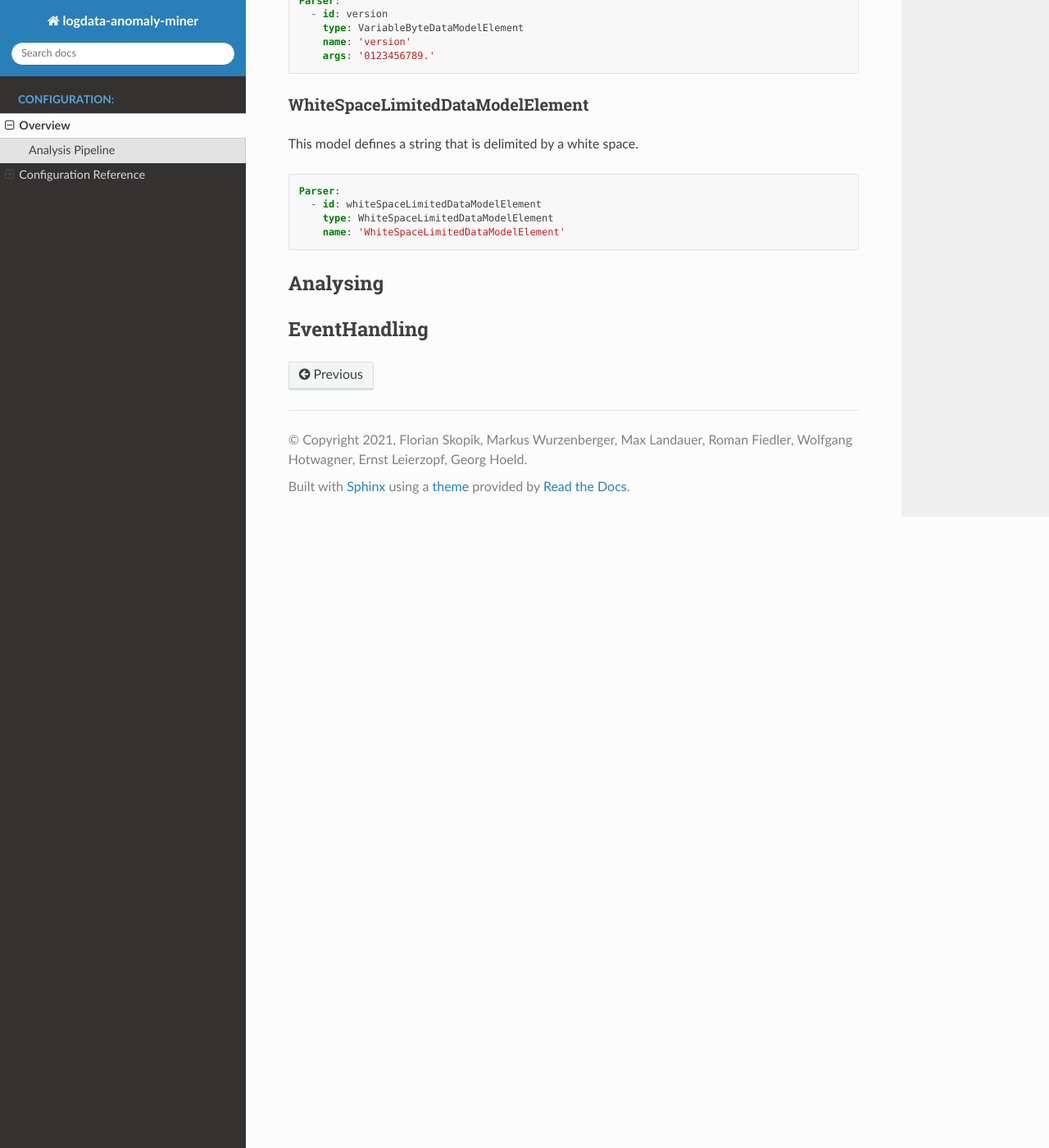
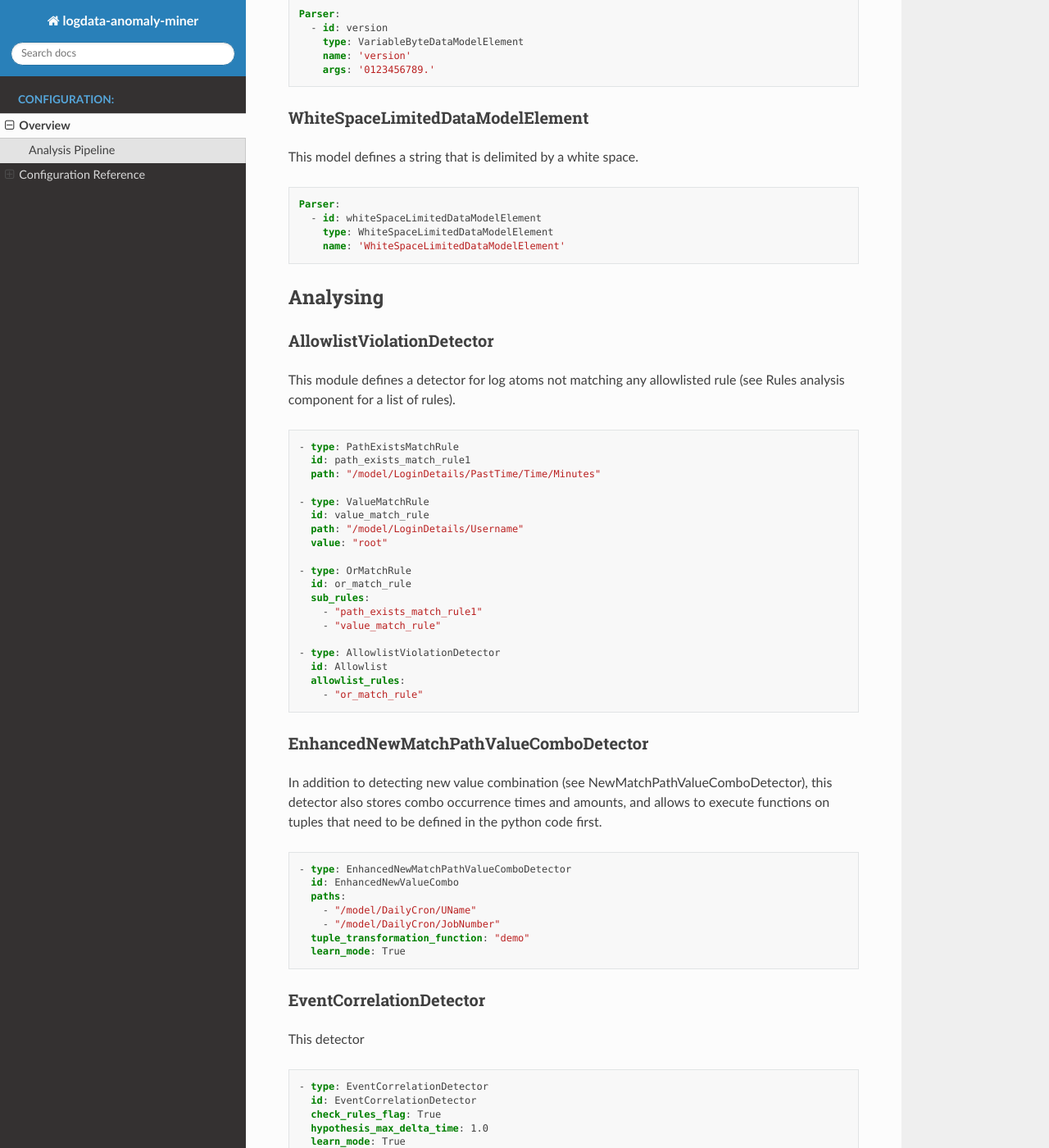
Before and after one commit to ait-aecid/logdata-anomaly-miner, a Sphinx documentation site: the page built from docs/CONFIGURATION.rst, in a window 1280 px wide and 1400 px high, scrolled down 21411 px. Shown: the whole window at 82% size. Built offline with Sphinx 7.4.7 and the Read the Docs theme 2.0.0, drawn with Linux system fonts in a browser that asks for light colours; pages that are not in the unit, such as notebooks, are missing from menus; some of the changed text lies outside the part shown.

Commit message:
Add new analysis components to docs

```diff
--- a/docs/CONFIGURATION.rst
+++ b/docs/CONFIGURATION.rst
@@ -1015,6 +1015,7 @@ This model defines a sequence of elements that all have to match.
        - id: username
          type: DelimitedDataModelElement
          name: 'Username'
+         consume_delimiter: True
          delimiter: ' '
 
        - id: ip
@@ -1060,6 +1061,130 @@ This model defines a string that is delimited by a white space.
 Analysing
 ---------
 
+AllowlistViolationDetector
+~~~~~~~~~~~~~~~~~~~~~~~~~~
+
+This module defines a detector for log atoms not matching any allowlisted rule (see Rules analysis component for a list of rules).
+
+.. code-block:: yaml
+
+        - type: PathExistsMatchRule
+          id: path_exists_match_rule1
+          path: "/model/LoginDetails/PastTime/Time/Minutes"
+
+        - type: ValueMatchRule
+          id: value_match_rule
+          path: "/model/LoginDetails/Username"
+          value: "root"
+
+        - type: OrMatchRule
+          id: or_match_rule
+          sub_rules:
+            - "path_exists_match_rule1"
+            - "value_match_rule"
+
+        - type: AllowlistViolationDetector
+          id: Allowlist
+          allowlist_rules:
+            - "or_match_rule"
+
+EnhancedNewMatchPathValueComboDetector
+~~~~~~~~~~~~~~~~~~~~~~~~~~~~~~~~~~~~~~
+
+In addition to detecting new value combination (see NewMatchPathValueComboDetector), this detector also stores combo occurrence times and amounts, and allows to execute functions on tuples that need to be defined in the python code first.
+
+.. code-block:: yaml
+
+        - type: EnhancedNewMatchPathValueComboDetector
+          id: EnhancedNewValueCombo
+          paths:
+            - "/model/DailyCron/UName"
+            - "/model/DailyCron/JobNumber"
+          tuple_transformation_function: "demo"
+          learn_mode: True
+
+EventCorrelationDetector
+~~~~~~~~~~~~~~~~~~~~~~~~
+
+This detector
+
+.. code-block:: yaml
+
+        - type: EventCorrelationDetector
+          id: EventCorrelationDetector
+          check_rules_flag: True
+          hypothesis_max_delta_time: 1.0
+          learn_mode: True
+
+EventFrequencyDetector
+~~~~~~~~~~~~~~~~~~~~~~
+
+EventSequenceDetector
+~~~~~~~~~~~~~~~~~~~~~
+
+EventTypeDetector
+~~~~~~~~~~~~~~~~~
+
+HistogramAnalysis
+~~~~~~~~~~~~~~~~~
+
+MatchFilter
+~~~~~~~~~~~
+
+MatchValueAverageChangeDetector
+~~~~~~~~~~~~~~~~~~~~~~~~~~~~~~~
+
+MatchValueStreamWriter
+~~~~~~~~~~~~~~~~~~~~~~
+
+MissingMatchPathValueDetector
+~~~~~~~~~~~~~~~~~~~~~~~~~~~~~
+
+NewMatchIdValueComboDetector
+~~~~~~~~~~~~~~~~~~~~~~~~~~~~
+
+NewMatchPathDetector
+~~~~~~~~~~~~~~~~~~~~
+
+NewMatchPathValueComboDetector
+~~~~~~~~~~~~~~~~~~~~~~~~~~~~~~
+
+NewMatchPathValueDetector
+~~~~~~~~~~~~~~~~~~~~~~~~~
+
+PCADetector
+~~~~~~~~~~~
+
+ParserCount
+~~~~~~~~~~~
+
+PathValueTimeIntervalDetector
+~~~~~~~~~~~~~~~~~~~~~~~~~~~~~
+
+Rules
+~~~~~
+
+TSAArimaDetector
+~~~~~~~~~~~~~~~~
+
+TimeCorrelationDetector
+~~~~~~~~~~~~~~~~~~~~~~~
+
+TimeCorrelationViolationDetector
+~~~~~~~~~~~~~~~~~~~~~~~~~~~~~~~~
+
+TimestampCorrectionFilters
+~~~~~~~~~~~~~~~~~~~~~~~~~~
+
+TimestampsUnsortedDetector
+~~~~~~~~~~~~~~~~~~~~~~~~~~
+
+VariableCorrelationDetector
+~~~~~~~~~~~~~~~~~~~~~~~~~~~
+
+VariableTypeDetector
+~~~~~~~~~~~~~~~~~~~~
+
 -------------
 EventHandling
 -------------
```
Also changed, not shown: other parts of docs/CONFIGURATION.rst (+1 -1 lines).
